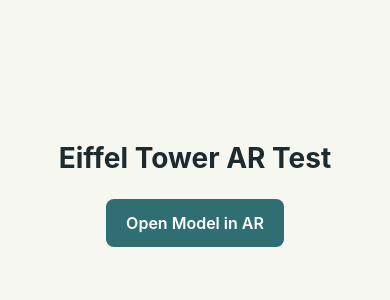
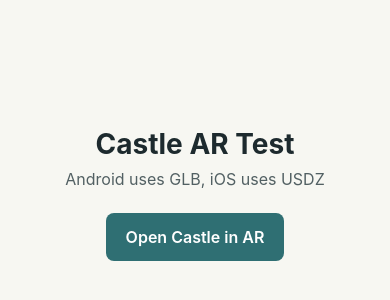
Before and after one commit to Amirachou/mod-le-3d, a React Native app: screen / in a window 390 px wide. Shown: the part 228-528 px from the top of the page. Built offline with nearby package versions, Linux system fonts and the light colour scheme.

Commit message:
Support Android and iOS AR models

```diff
--- a/App.js
+++ b/App.js
@@ -1,39 +1,41 @@
 import { StatusBar } from 'expo-status-bar';
 import { Alert, Linking, Platform, Pressable, StyleSheet, Text, View } from 'react-native';
 
-// This must be the public direct URL of the hosted GLB file.
+// Android uses GLB with Google Scene Viewer.
+// iOS uses USDZ with AR Quick Look.
 // After deploying to Vercel, replace YOUR-VERCEL-DOMAIN with the real project domain.
-const MODEL_GLB_URL = 'https://YOUR-VERCEL-DOMAIN.vercel.app/models/free__la_tour_eiffel.glb';
+const CASTLE_GLB_URL = 'https://YOUR-VERCEL-DOMAIN.vercel.app/models/castle.glb';
+const CASTLE_USDZ_URL = 'https://YOUR-VERCEL-DOMAIN.vercel.app/models/castle.usdz';
 
 export default function App() {
-  const openModelInAR = async () => {
-    if (!MODEL_GLB_URL.startsWith('https://')) {
-      Alert.alert('Hosted URL needed', 'Please paste a public HTTPS .glb URL into MODEL_GLB_URL.');
-      return;
-    }
+  const openCastleInAR = async () => {
+    try {
+      if (Platform.OS === 'android') {
+        const encodedGlbUrl = encodeURIComponent(CASTLE_GLB_URL);
+        const sceneViewerUrl =
+          `https://arvr.google.com/scene-viewer/1.0?file=${encodedGlbUrl}&mode=ar_preferred`;
 
-    if (Platform.OS !== 'android') {
-      Alert.alert('Android only', 'Scene Viewer AR works on Android devices with Google Play Services for AR.');
-      return;
-    }
+        await Linking.openURL(sceneViewerUrl);
+        return;
+      }
 
-    const encodedModelUrl = encodeURIComponent(MODEL_GLB_URL);
-    const sceneViewerUrl =
-      `intent://arvr.google.com/scene-viewer/1.0?file=${encodedModelUrl}&mode=ar_preferred` +
-      '#Intent;scheme=https;package=com.google.ar.core;action=android.intent.action.VIEW;end;';
+      if (Platform.OS === 'ios') {
+        await Linking.openURL(CASTLE_USDZ_URL);
+        return;
+      }
 
-    try {
-      await Linking.openURL(sceneViewerUrl);
+      Alert.alert('AR not supported', 'This AR test supports Android and iOS devices only.');
     } catch (error) {
-      Alert.alert('Could not open AR', 'Make sure this is an Android device with AR support installed.');
+      Alert.alert('Could not open AR', 'Make sure the model URL is public and this device supports AR.');
     }
   };
 
   return (
     <View style={styles.container}>
-      <Text style={styles.title}>Eiffel Tower AR Test</Text>
-      <Pressable style={styles.button} onPress={openModelInAR}>
-        <Text style={styles.buttonText}>Open Model in AR</Text>
+      <Text style={styles.title}>Castle AR Test</Text>
+      <Text style={styles.subtitle}>Android uses GLB, iOS uses USDZ</Text>
+      <Pressable style={styles.button} onPress={openCastleInAR}>
+        <Text style={styles.buttonText}>Open Castle in AR</Text>
       </Pressable>
       <StatusBar style="auto" />
     </View>
@@ -52,7 +54,13 @@
     color: '#1d2a2e',
     fontSize: 28,
     fontWeight: '700',
+    marginBottom: 8,
+  },
+  subtitle: {
+    color: '#526063',
+    fontSize: 16,
     marginBottom: 24,
+    textAlign: 'center',
   },
   button: {
     backgroundColor: '#2f6f73',
```
Also changed, not shown: 1 other file (tests, documents, lock files or other folders).
